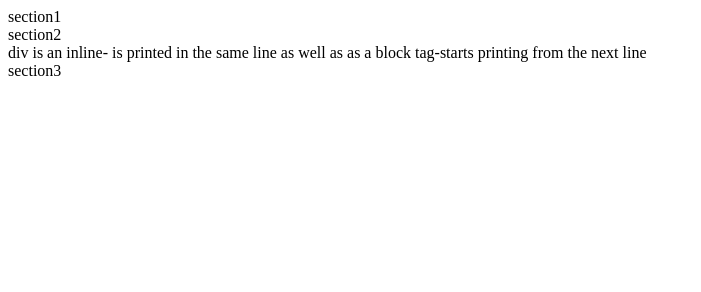
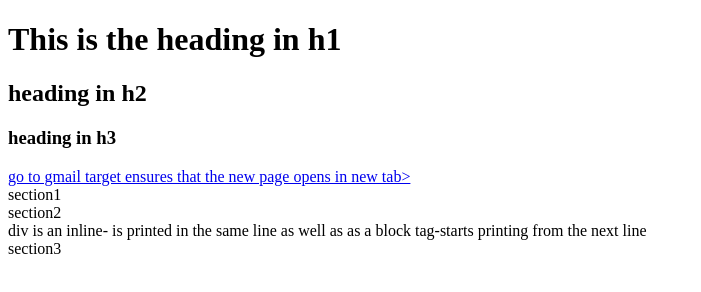
Before and after one commit to dhruv-singhal-github/WebProject, a plain HTML site: page index.html in a window 1280 px wide. Shown: the whole page, without its empty margins (0-701 px from the left). Drawn offline with Linux system fonts and the light colour scheme.

Commit message:
added a hrf tag

```diff
--- a/index.html
+++ b/index.html
@@ -1,9 +1,13 @@
 <!DOCTYPE html>
 <html>
-<head>
+<head><h1>This is the heading in h1</h1>
+	<h2>heading in h2</h2>
+	<h3>heading in h3</h3>
 	<title>this is the title in the head</title>
 </head>
 <body>
+
+<a href="https://gmail.com" target="_blank">go to gmail target ensures that the new page opens in new tab></a>
 <section>section1</section>
 <section>section2<div>div is an inline- is printed in the same line as well as as a block tag-starts printing from the next line</div></section>
 <section>section3</section>
```
